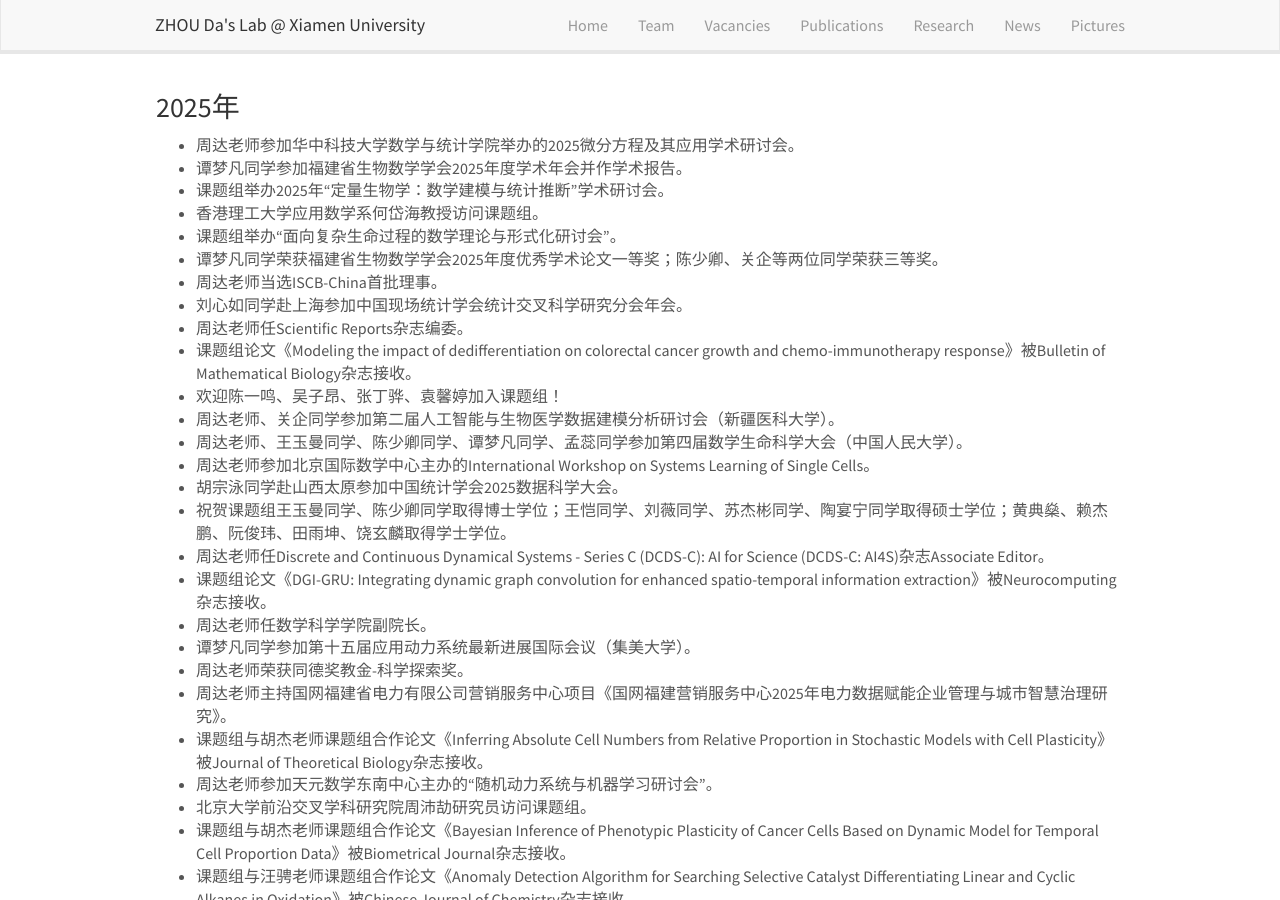
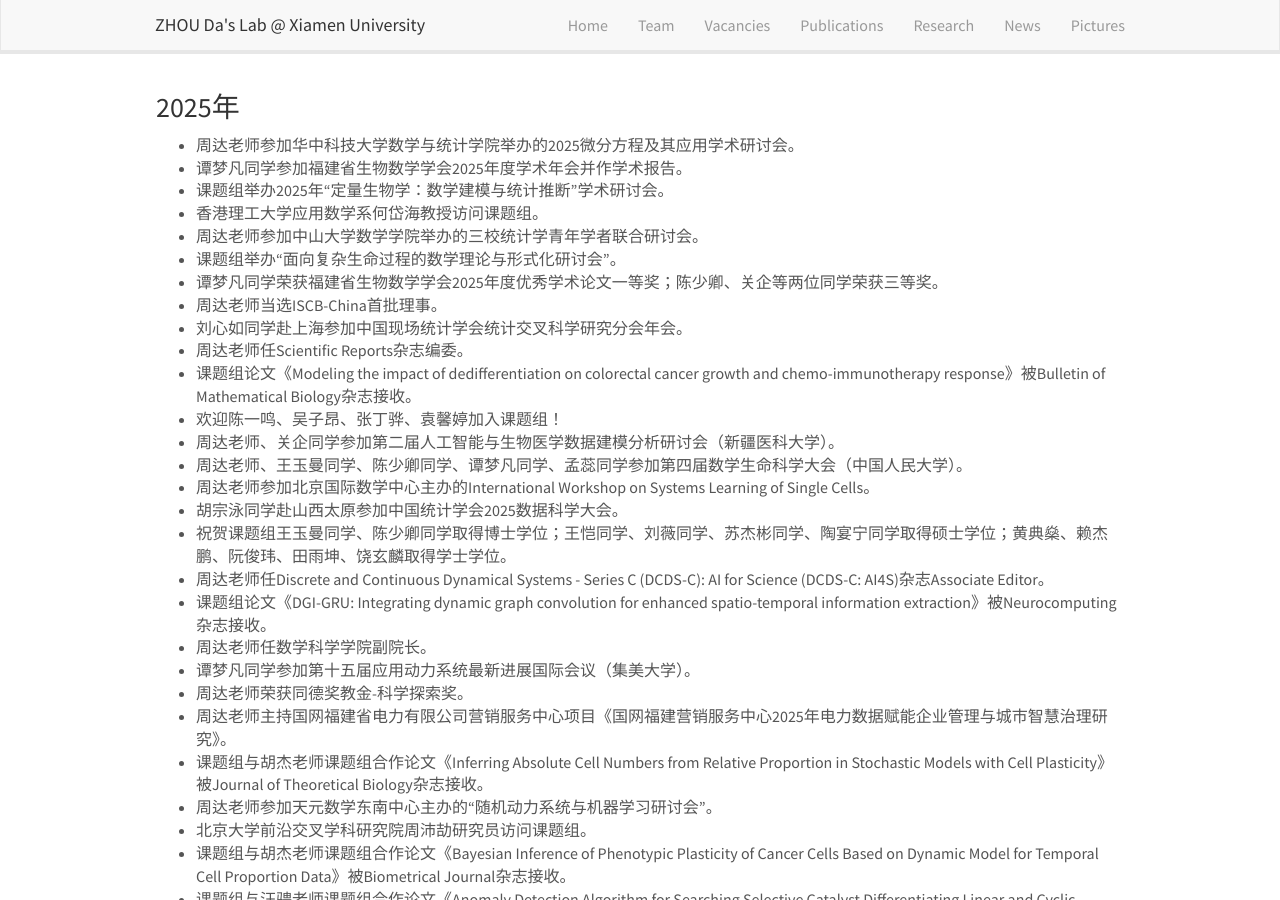
Before and after one commit to ZhouDaLab/zhoudalab.github.io, a Jekyll site: the page built from _pages/news.md, in a window 1280 px wide and 900 px high. Built offline with Jekyll 4.4.1, drawn with Linux system fonts in a browser that asks for light colours; nearby versions of some CDN libraries.

Commit message:
Update news.md

```diff
--- a/_pages/news.md
+++ b/_pages/news.md
@@ -12,6 +12,7 @@ permalink: /news/
 - 谭梦凡同学参加福建省生物数学学会2025年度学术年会并作学术报告。
 - 课题组举办2025年“定量生物学：数学建模与统计推断”学术研讨会。
 - 香港理工大学应用数学系何岱海教授访问课题组。
+- 周达老师参加中山大学数学学院举办的三校统计学青年学者联合研讨会。
 - 课题组举办“面向复杂生命过程的数学理论与形式化研讨会”。
 - 谭梦凡同学荣获福建省生物数学学会2025年度优秀学术论文一等奖；陈少卿、关企等两位同学荣获三等奖。
 - 周达老师当选ISCB-China首批理事。
```
